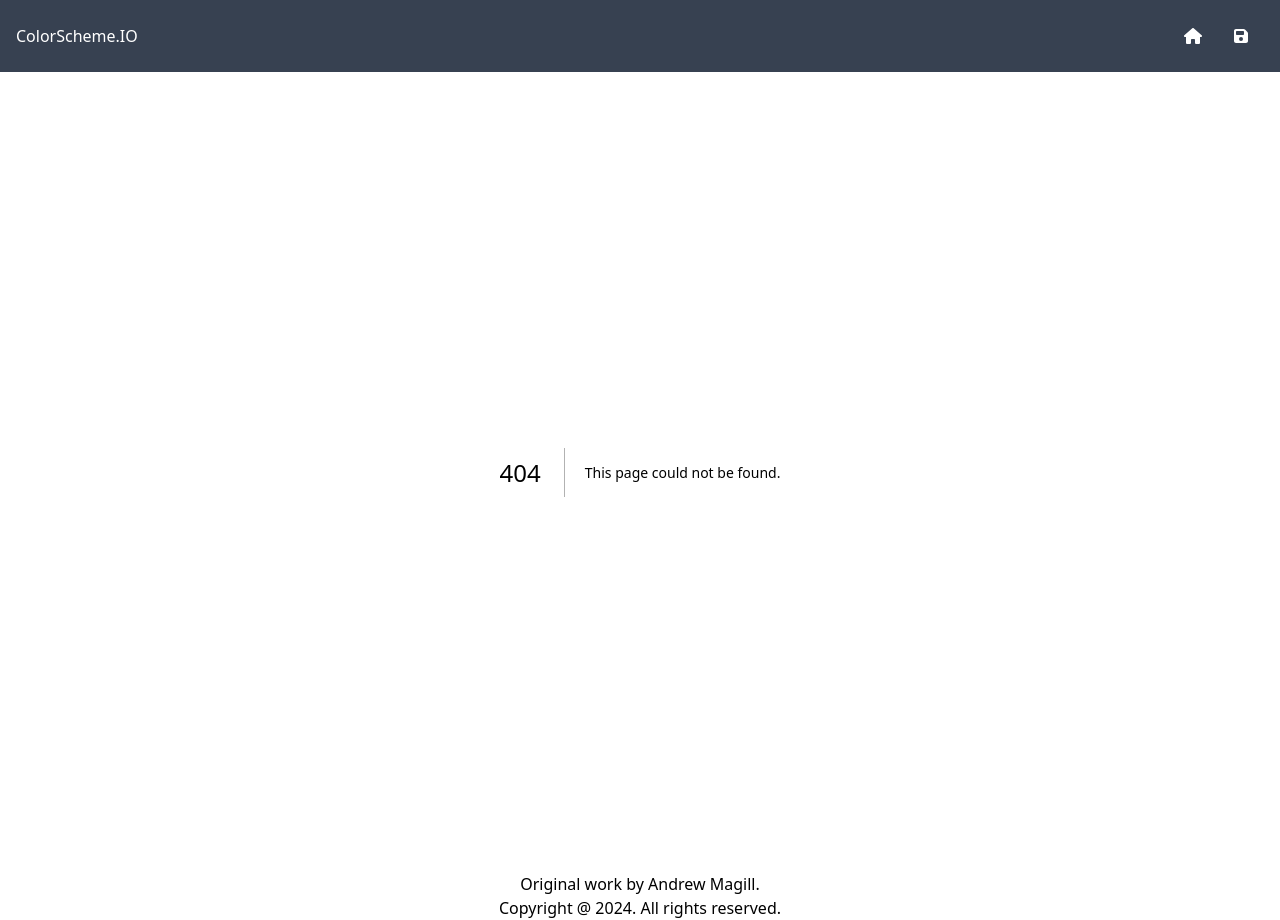
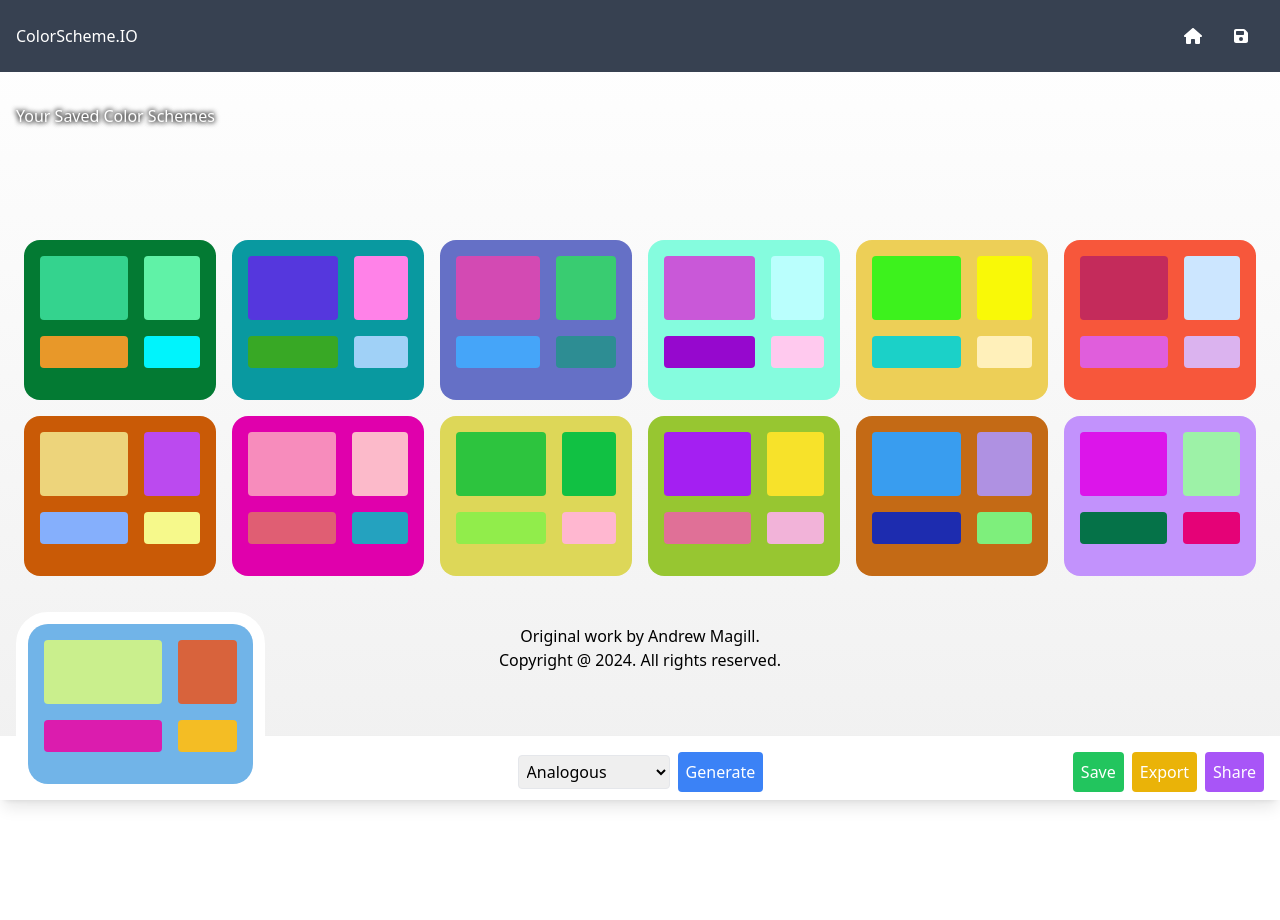
Before and after one commit to andymagill/ColorScheme.io, a Next.js app: page /saved in a window 1280 px wide. Before the commit this address had no page. After the commit the page ends 800 px from the top, so only its background shows below. Built offline with nearby package versions, Linux system fonts and the light colour scheme.

Commit message:
added scheme item component, part 2

```diff
--- /dev/null
+++ b/app/saved/page.tsx
@@ -0,0 +1,22 @@
+import React from 'react';
+import Hero from '../components/hero';
+import SchemeList from '../components/scheme-list';
+import ToolTray from '../components/tool-tray';
+
+const Homepage = () => {
+  return (
+    <>
+      <main className="">
+        <Hero>
+          <h1>Your Saved Color Schemes </h1>
+        </Hero>
+
+        <SchemeList src="saved"/>
+      </main>
+
+      <ToolTray />
+    </>
+  );
+};
+
+export default Homepage;
--- /dev/null
+++ b/app/styles/components/tool-tray.css
@@ -0,0 +1,16 @@
+
+/* components/tool-tray.css */
+
+.tool-tray {
+
+    .scheme-item {
+
+        .inner {
+            position: absolute;
+            bottom: 1rem;
+            bottom: 0.25rem;
+            border: 0.75rem solid white;
+            border-radius: 2rem;
+        }
+    }
+}
```
